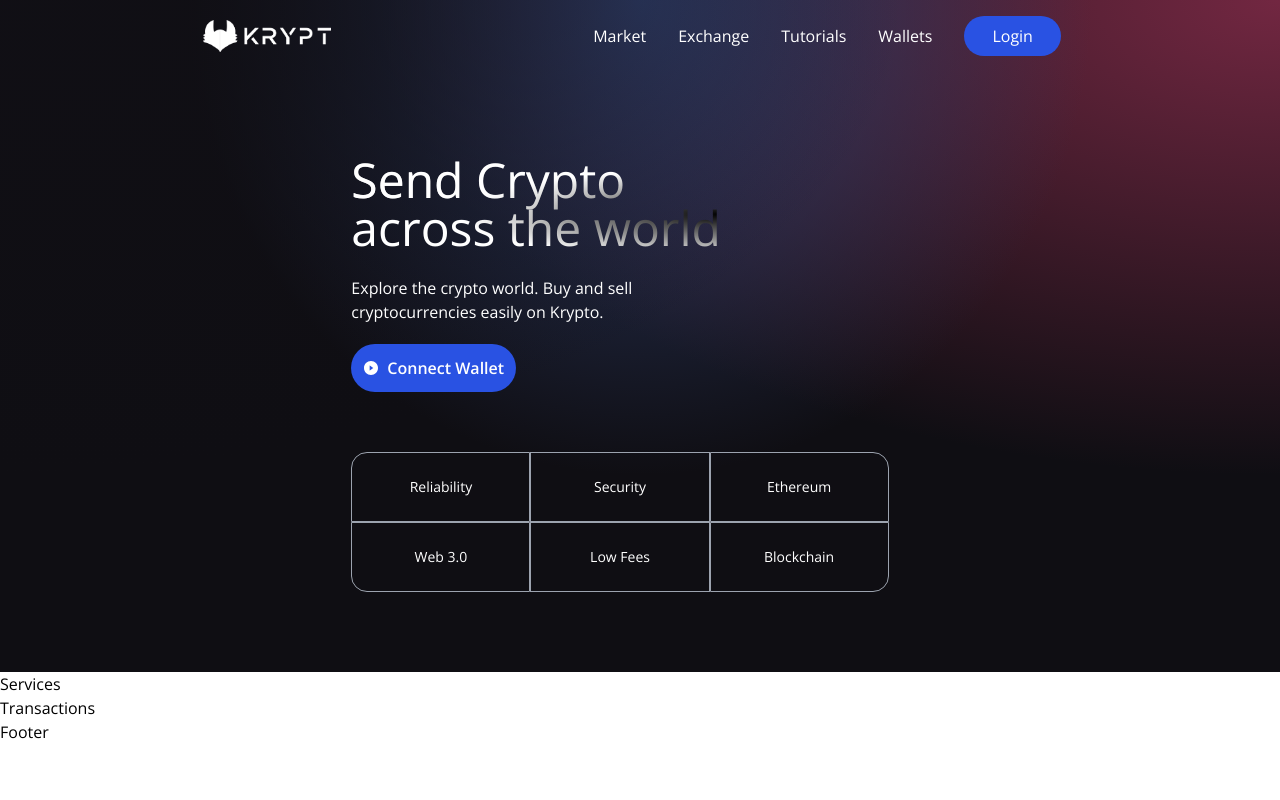
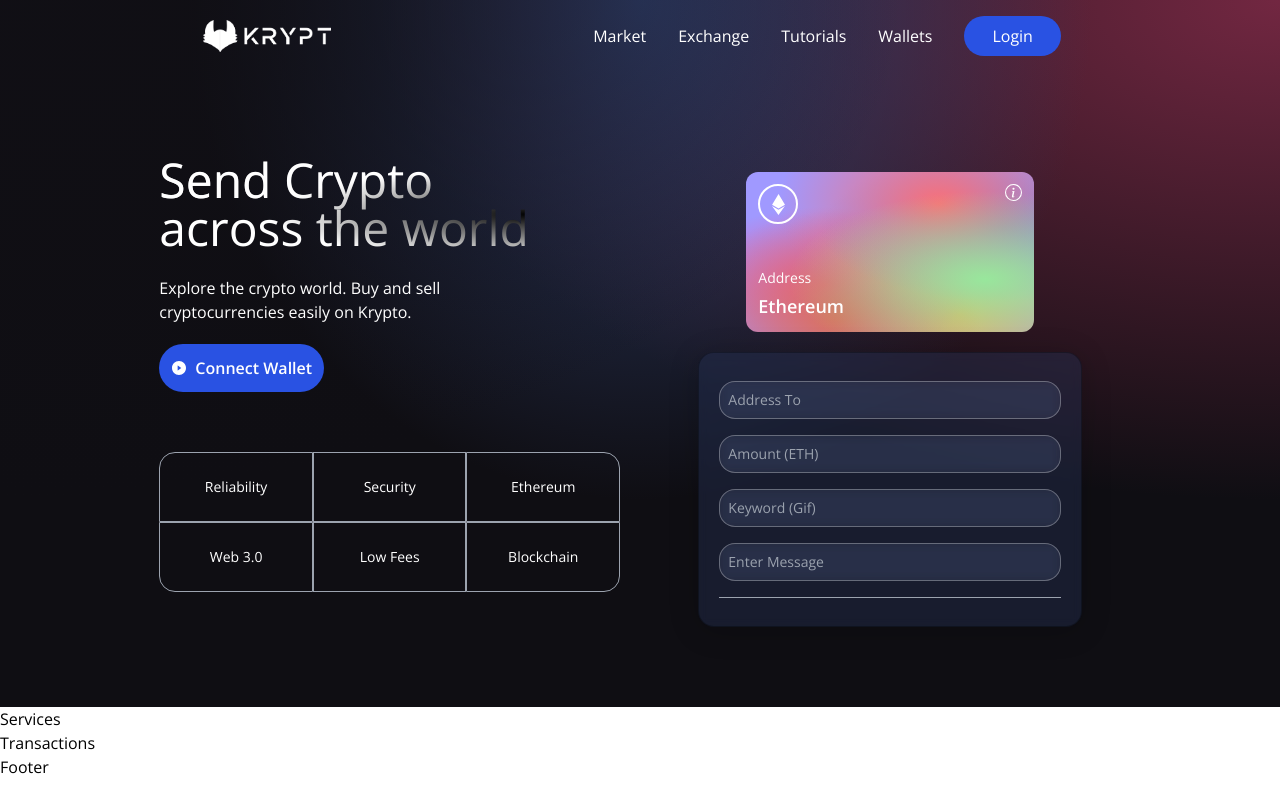
Before and after one commit to MorgueMorg/Blockchain-Web3.0-App, a React (Vite) app in the folder client/: page / in a window 1280 px wide. Built offline with nearby package versions, Linux system fonts and the light colour scheme.

Commit message:
updated welcome section :rocket:

```diff
--- a/client/src/components/Welcome.jsx
+++ b/client/src/components/Welcome.jsx
@@ -7,6 +7,17 @@
 
 const companyCommonStyles =
   "min-h-[70px] sm:px-0 px-2 sm:min-w-[120px] flex justify-center items-center border-[0.5px] border-gray-400 text-sm font-light text-white";
+
+const Input = ({ placeholder, name, type, value, handleChange }) => (
+  <input
+    placeholder={placeholder}
+    type={type}
+    step="0.0001"
+    value={value}
+    onChange={(e) => handleChange(e, name)}
+    className="my-2 w-full rounded-sm p-2 outline-none bg-transparent text-white border-none text-sm white-glassmorphism"
+  />
+);
 
 const Welcome = () => {
   const connectWallet = () => {};
@@ -47,6 +58,48 @@
             </div>
           </div>
         </div>
+        <div className="flex flex-col flex-1 items-center justify-start w-full mf:mt-0 mt-10">
+          <div className="p-3 flex justify-end items-start flex-col rounded-xl h-40 sm:w-72 w-full my-5 eth-card .white-glassmorphism ">
+            <div className="flex justify-between flex-col w-full h-full">
+              <div className="flex justify-between items-start">
+                <div className="w-10 h-10 rounded-full border-2 border-white flex justify-center items-center">
+                  <SiEthereum fontSize={21} color="#fff" />
+                </div>
+                <BsInfoCircle fontSize={17} color="#fff" />
+              </div>
+              <div>
+                <p className="text-white font-light text-sm">Address</p>
+                <p className="text-white font-semibold text-lg mt-1">
+                  Ethereum
+                </p>
+              </div>
+            </div>
+          </div>
+          <div className="p-5 sm:w-96 w-full flex flex-col justify-start items-center blue-glassmorphism">
+            <Input
+              placeholder="Address To"
+              name="addressTo"
+              type="text"
+            />
+            <Input
+              placeholder="Amount (ETH)"
+              name="amount"
+              type="number"
+            />
+            <Input
+              placeholder="Keyword (Gif)"
+              name="keyword"
+              type="text"
+            />
+            <Input
+              placeholder="Enter Message"
+              name="message"
+              type="text"
+            />
+
+            <div className="h-[1px] w-full bg-gray-400 my-2" />
+          </div>
+        </div>
       </div>
     </div>
   );
```
